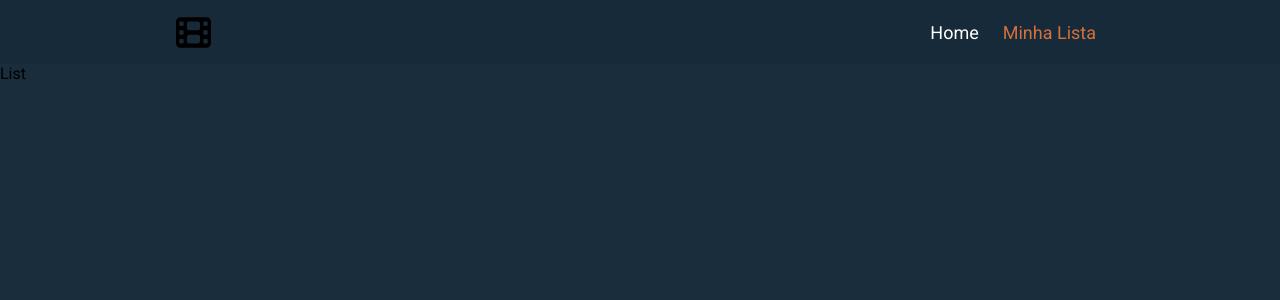
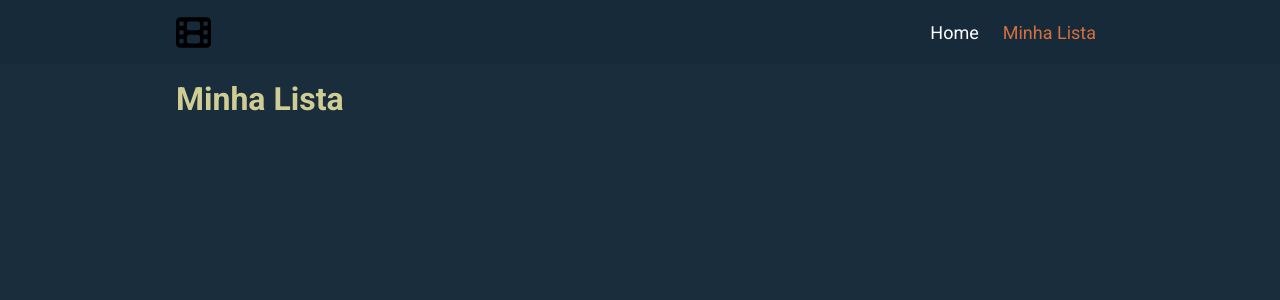
Before and after one commit to elianDev/filmoteca, a React (Vite) app: page /lista in a window 1280 px wide. Shown: the top 300 px of the page. Built offline with nearby package versions, Linux system fonts and the light colour scheme.

Commit message:
add list feature

```diff
--- a/src/App.tsx
+++ b/src/App.tsx
@@ -1,5 +1,6 @@
 import React from "react";
 import { BrowserRouter, Routes, Route } from "react-router-dom";
+import { GlobalStorage } from "./GlobalContext";
 import Header from "./components/Header";
 import Home from "./components/Home";
 import List from "./components/List";
@@ -9,11 +10,13 @@ function App() {
   return (
     <BrowserRouter>
       <Header />
-      <Routes>
-        <Route path="/" element={<Home />} />
-        <Route path="filme/:id" element={<Movie />} />
-        <Route path="lista" element={<List />} />
-      </Routes>
+      <GlobalStorage>
+        <Routes>
+          <Route path="/" element={<Home />} />
+          <Route path="filme/:id" element={<Movie />} />
+          <Route path="lista" element={<List />} />
+        </Routes>
+      </GlobalStorage>
     </BrowserRouter>
   );
 }
--- /dev/null
+++ b/src/GlobalContext.tsx
@@ -0,0 +1,42 @@
+import React, { createContext, ReactNode, useState } from "react";
+
+interface UserContextInterface {
+  list: Movie[];
+  setList: React.Dispatch<React.SetStateAction<Movie[]>>;
+  addMovie: (newMovie: Movie) => void;
+  removeMovie: (movie: number) => void;
+}
+
+export const GlobalContext = createContext<UserContextInterface>(
+  {} as UserContextInterface,
+);
+
+interface MyContextType {
+  children: ReactNode;
+}
+
+export const GlobalStorage = ({ children }: MyContextType) => {
+  const [list, setList] = useState<Movie[]>([]);
+
+  function addMovie(newMovie: Movie) {
+    setList([...list, newMovie]);
+  }
+
+  function removeMovie(movie: number) {
+    const newMovies = list.filter((item) => item.id !== movie);
+    setList(newMovies);
+  }
+
+  return (
+    <GlobalContext.Provider
+      value={{
+        list,
+        setList,
+        addMovie,
+        removeMovie,
+      }}
+    >
+      {children}
+    </GlobalContext.Provider>
+  );
+};
--- a/src/components/List.tsx
+++ b/src/components/List.tsx
@@ -1,7 +1,25 @@
-import React from "react";
+import React, { useContext } from "react";
+import { Link } from "react-router-dom";
+import { GlobalContext } from "../GlobalContext";
+import { ListContainer } from "../styles/List.styles";
+import { MoviesContainer } from "../styles/Movies.styles";
+import MovieCard from "./MovieCard";
 
 const List = () => {
-  return <div>List</div>;
+  const { list } = useContext(GlobalContext);
+
+  return (
+    <ListContainer className="container">
+      <h1>Minha Lista</h1>
+      <MoviesContainer>
+        {list.map((movie) => (
+          <Link to={`/filme/${movie.id}`} key={movie.id}>
+            <MovieCard movie={movie} />
+          </Link>
+        ))}
+      </MoviesContainer>
+    </ListContainer>
+  );
 };
 
 export default List;
--- a/src/components/Movie.tsx
+++ b/src/components/Movie.tsx
@@ -1,5 +1,6 @@
-import React, { useEffect, useState } from "react";
+import React, { useContext, useEffect, useState } from "react";
 import { NavLink, useParams } from "react-router-dom";
+import { GlobalContext } from "../GlobalContext";
 import { MovieContainer } from "../styles/Movie.styles";
 import { Star, ArrowCircleLeft } from "@phosphor-icons/react";
 import Loading from "./Loading";
@@ -9,10 +10,14 @@ const apiKey = import.meta.env.VITE_API_KEY;
 const imageURL = import.meta.env.VITE_IMAGEM;
 
 const Movie = () => {
+  const { list, addMovie, removeMovie } = useContext(GlobalContext);
   const { id } = useParams();
   const [movie, setMovie] = useState<Movie | null>(null);
   const [loading, setLoading] = useState(true);
   const [error, setError] = useState<string | boolean>(false);
+  const movieIsOnList = list.find((movie) => movie.id.toString() === id)
+    ? true
+    : false;
 
   useEffect(() => {
     async function fetchMovie(url: string) {
@@ -20,7 +25,6 @@ const Movie = () => {
         setLoading(true);
         const response = await fetch(url);
         const json = await response.json();
-        console.log(json);
         setMovie(json);
         setLoading(false);
       } catch (erro) {
@@ -52,7 +56,24 @@ const Movie = () => {
             <Star />
             {movie?.vote_average.toFixed(2)}
           </p>
-          <button>Adicionar</button>
+          {movieIsOnList ? (
+            <button
+              style={{ background: "#510D0A" }}
+              onClick={() => {
+                if (movie) removeMovie(movie.id);
+              }}
+            >
+              Remover
+            </button>
+          ) : (
+            <button
+              onClick={() => {
+                if (movie) addMovie(movie);
+              }}
+            >
+              Adicionar
+            </button>
+          )}
         </div>
       </div>
     </MovieContainer>
--- a/src/components/Movies.tsx
+++ b/src/components/Movies.tsx
@@ -39,7 +39,6 @@ const Movies = ({ category, search }: MoviesProps) => {
         const response = await fetch(url);
         const json = await response.json();
         setData(json.results);
-        console.log(json);
       } catch (erro) {
         setError("Um erro ocorreu");
       } finally {
--- /dev/null
+++ b/src/styles/List.styles.ts
@@ -0,0 +1,11 @@
+import styled from "styled-components";
+
+export const ListContainer = styled.section`
+  padding-top: 1rem;
+
+  h1 {
+    font-size: 2rem;
+    color: var(--text-color-01);
+    margin-bottom: 1rem;
+  }
+`;
```
